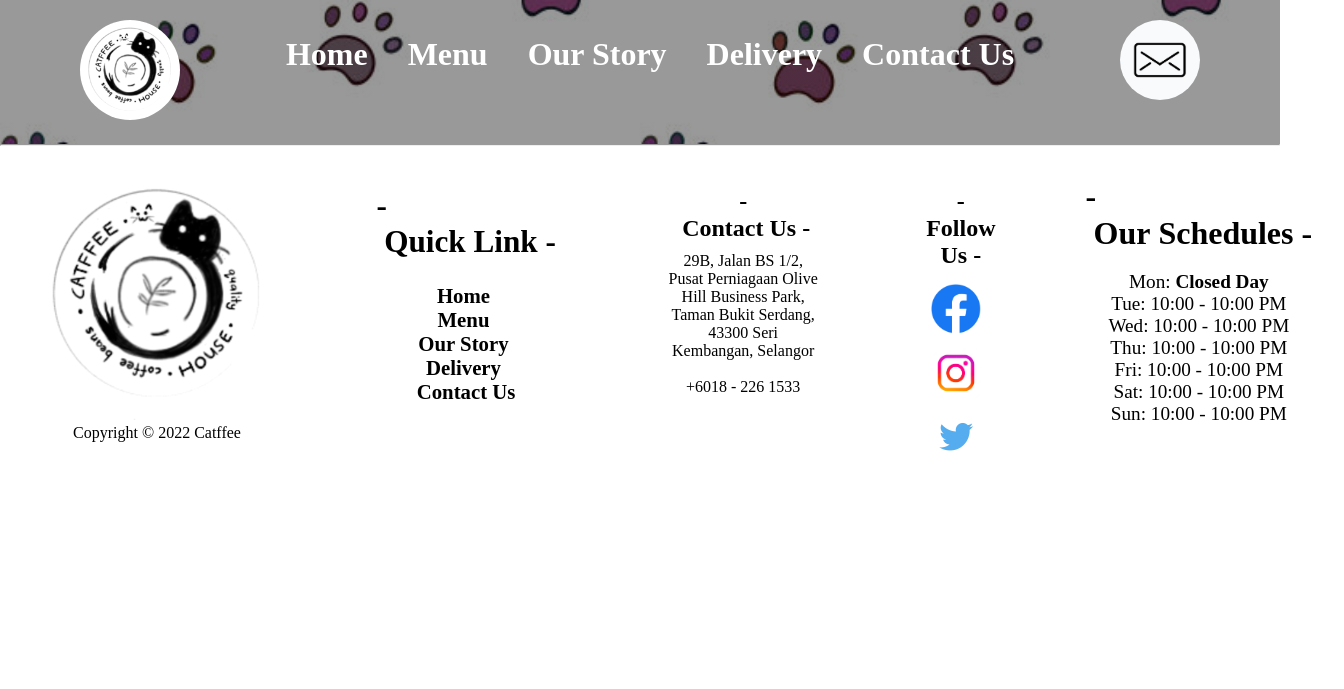
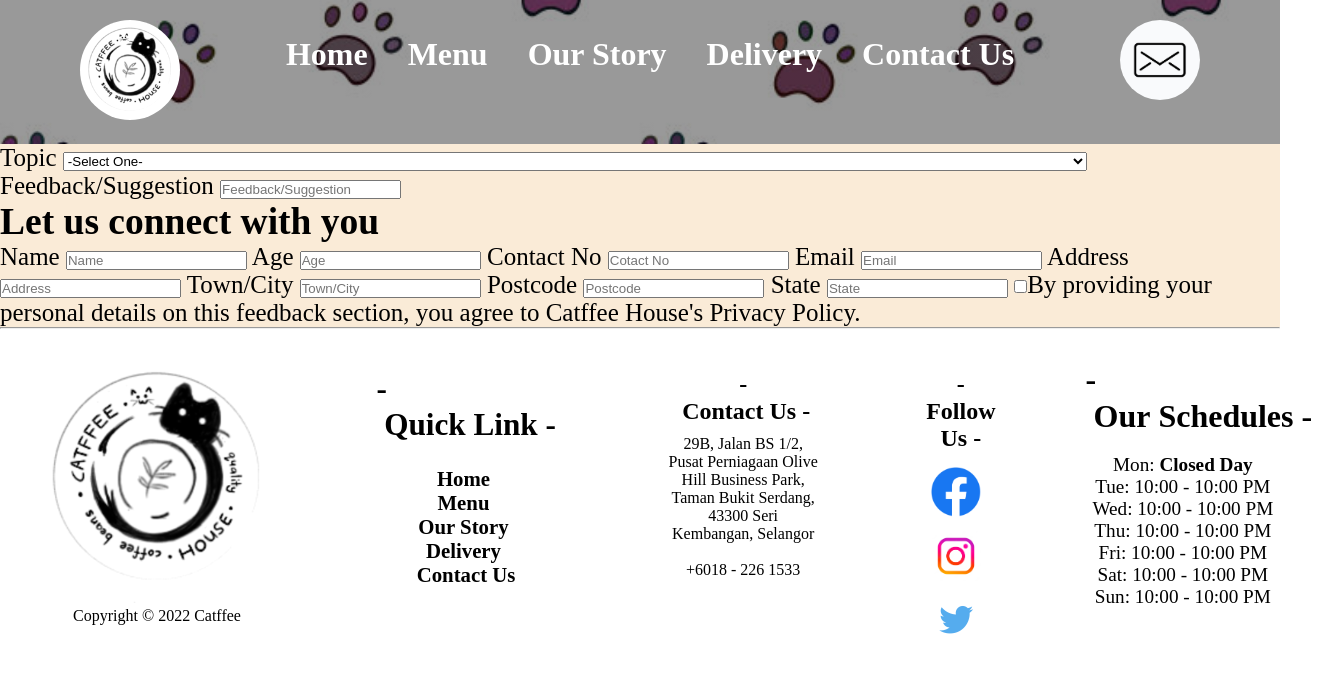
Before and after one commit to WwwWKit/CatffeeHouse, a plain HTML site: page contact.html in a window 1280 px wide. Shown: the whole page, 1344 px wide, since content can reach past the window. Drawn offline with Linux system fonts and the light colour scheme.

Commit message:
modified:   contact.html 	modified:   style.css

```diff
--- a/contact.html
+++ b/contact.html
@@ -23,6 +23,40 @@
                 <a class="email-logo" href="mailto:cupofcatcafe@catcafe.com"><img src="image/basic-email-icon.png"></a>
             </nav>
         </div>
+        <main>
+            <div>
+                <form action="">
+                    <label for="topic">Topic</label>
+                    <select>
+                        <option value="0">-Select One-</option>
+                        <option value="1">Food</option>
+                        <option value="2">Service</option>
+                        <option value="3">Cleanliness</option>
+                        <option value="4">Others</option>
+                    </select>
+                    <label for="feedback">Feedback/Suggestion</label>
+                    <input type="text" placeholder="Feedback/Suggestion">
+                    <h2>Let us connect with you</h2>
+                    <label for="name">Name</label>
+                    <input type="text" placeholder="Name">
+                    <label for="age">Age</label>
+                    <input type="text" placeholder="Age">
+                    <label for="contact">Contact No</label>
+                    <input type="tel" placeholder="Cotact No">
+                    <label for="email">Email</label>
+                    <input type="email" placeholder="Email">
+                    <label for="address">Address</label>
+                    <input type="text" placeholder="Address">
+                    <label for="city">Town/City</label>
+                    <input type="text" placeholder="Town/City">
+                    <label for="postcode">Postcode</label>
+                    <input type="text" placeholder="Postcode">
+                    <label for="state">State</label>
+                    <input type="text" placeholder="State">
+                    <input type="checkbox">By providing your personal details on this feedback section, you agree to Catffee House&apos;s Privacy Policy.
+                </form>
+            </div>
+        </main>
 <hr>
         <footer>
             <figure>
--- a/style.css
+++ b/style.css
@@ -143,7 +143,7 @@ footer .social img {
 }
 
 footer .schedules h2{
-    padding: 1em 1em 0 1em;
+    padding:1em 0 0 1em;
     font-size: 2em;
 }
 footer .schedules p {
@@ -216,3 +216,7 @@ td{
     grid-template-columns: repeat(auto-fit,minmax(600px,1fr));
     text-align: center;
 }
+
+select {
+    width: 80%;
+}
```
